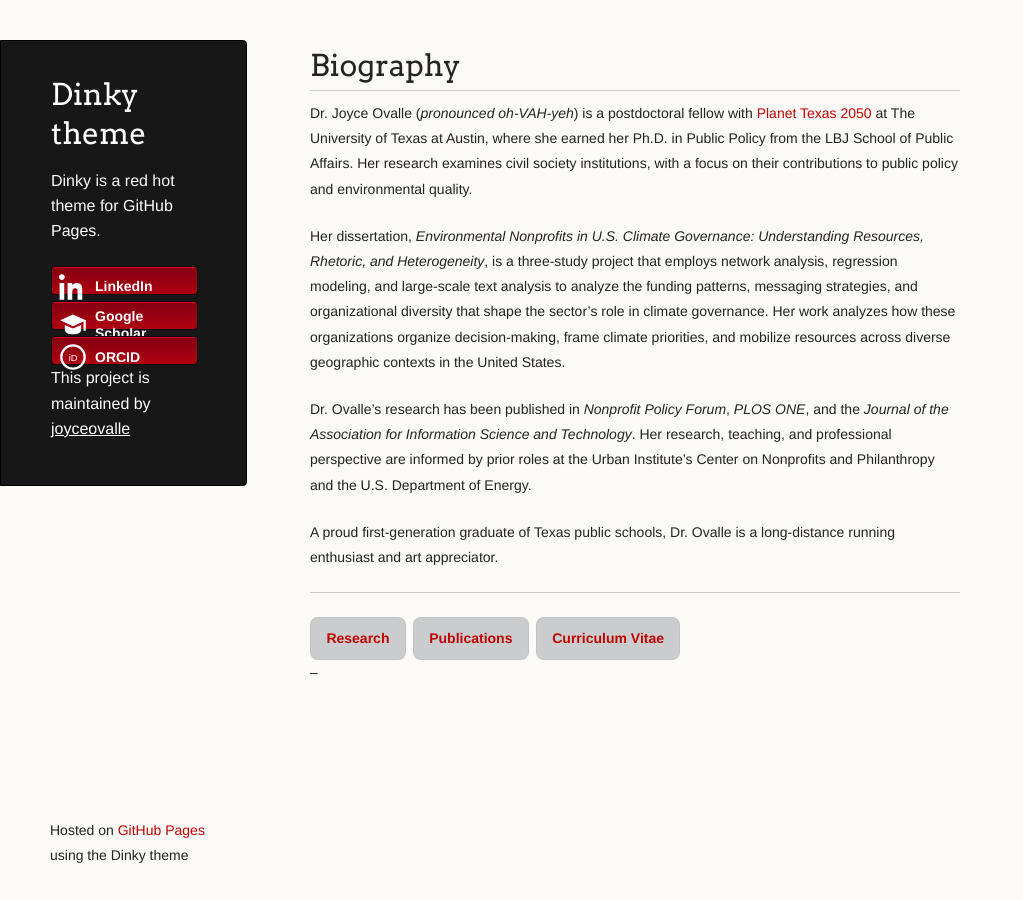
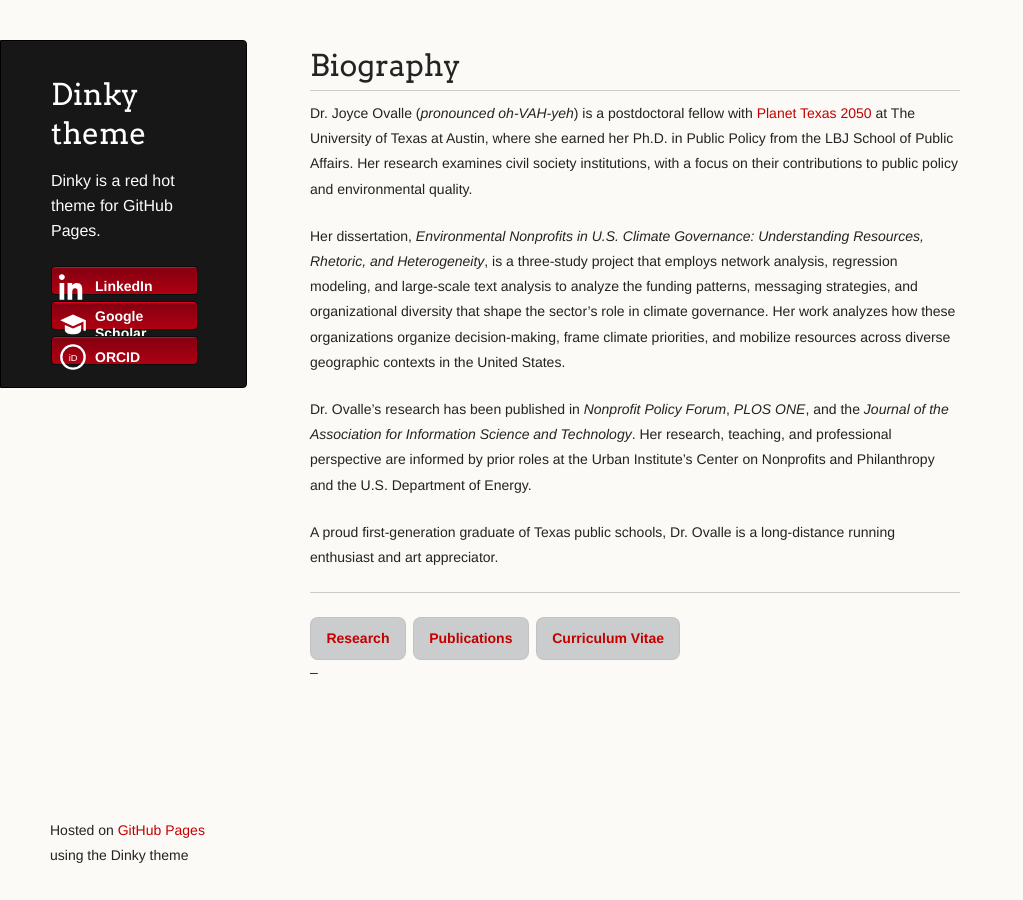
Before and after one commit to joyceovalle/j-ovalle, a Jekyll site: the page built from index.md, in a window 1280 px wide. Shown: the whole page, without its empty margins (0-1023 px from the left). Built offline with Jekyll 4.4.1, drawn with Linux system fonts in a browser that asks for light colours; our own code applies the rules of GitHub Pages for plain Markdown files.

Commit message:
Update default.html

```diff
--- a/_layouts/default.html
+++ b/_layouts/default.html
@@ -68,9 +68,6 @@
           </nav>
         {% endif %}
 
-        {% if site.github.is_project_page %}
-          <p class="header">This project is maintained by <a class="header name" href="{{ site.github.owner_url }}">{{ site.github.owner_name }}</a></p>
-        {% endif %}
       </header>
 
       <section>
@@ -78,7 +75,7 @@
       </section>
 
       <footer>
-        <p><small>Hosted on <a href="https://pages.github.com">GitHub Pages</a> using the Dinky theme</small></p>
+        <p><small>Hosted on <a href="https://pages.github.com">GitHub Pages</a> using the Dinky theme </small></p>
       </footer>
     </div>
     <!--[if !IE]><script>fixScale(document);</script><![endif]-->
```
